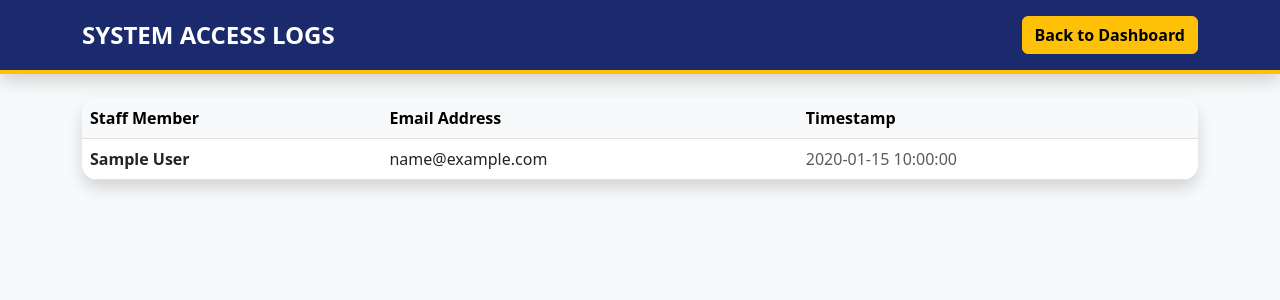
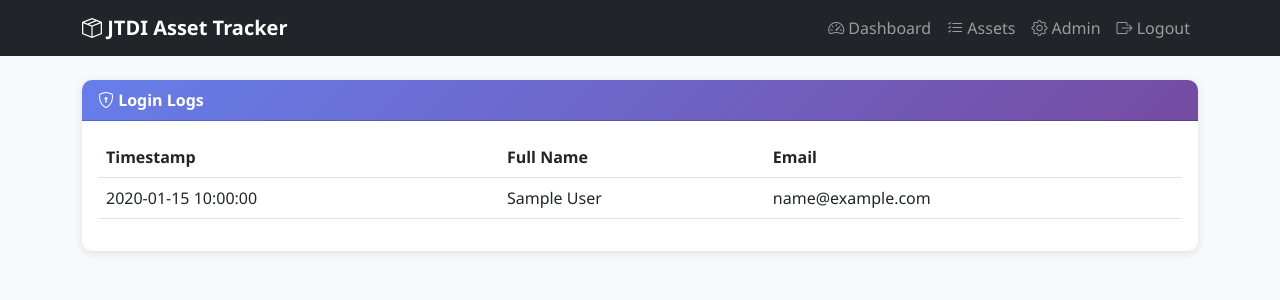
Before and after one commit to Fakhrul0029/Asset-Tracker-System-Together-, a Flask app: page /admin/logs in a window 1280 px wide. Shown: the top 300 px of the page. Run offline with Flask 3, Linux system fonts and the light colour scheme; the visitor is signed in with stand-in values (Sample User, id 1); a database or web service that is not in the repository returns one stand-in record (values such as "Sample title"); some libraries are stand-ins or nearby versions.

Commit message:
Revamp login logs page with new layout and styles

```diff
--- a/templates/login_logs.html
+++ b/templates/login_logs.html
@@ -1,35 +1,104 @@
 <!DOCTYPE html>
-<html>
+<html lang="en">
 <head>
-    <title>Access Logs - JTDI</title>
-    <link rel="stylesheet" href="https://cdn.jsdelivr.net/npm/bootstrap@5.3.0/dist/css/bootstrap.min.css">
+    <meta charset="UTF-8">
+    <meta name="viewport" content="width=device-width, initial-scale=1.0">
+    <title>Login Logs - JTDI Asset Tracker</title>
+    <link href="https://cdn.jsdelivr.net/npm/bootstrap@5.3.0/dist/css/bootstrap.min.css" rel="stylesheet">
+    <link rel="stylesheet" href="https://cdn.jsdelivr.net/npm/bootstrap-icons@1.10.0/font/bootstrap-icons.css">
     <style>
-        :root { --navy: #1a2a6c; --gold: #ffc107; }
-        .navbar { background: var(--navy); border-bottom: 4px solid var(--gold); }
+        body {
+            background-color: #f8f9fa;
+            font-family: 'Segoe UI', Tahoma, Geneva, Verdana, sans-serif;
+        }
+        .navbar-brand {
+            font-weight: 600;
+        }
+        .card {
+            border: none;
+            box-shadow: 0 2px 10px rgba(0,0,0,0.1);
+            border-radius: 10px;
+        }
+        .card-header {
+            background: linear-gradient(135deg, #667eea 0%, #764ba2 100%);
+            color: white;
+            border-radius: 10px 10px 0 0 !important;
+            font-weight: 600;
+        }
     </style>
 </head>
-<body class="bg-light">
-    <nav class="navbar navbar-dark p-3 mb-4 shadow">
-        <div class="container d-flex justify-content-between">
-            <h4 class="text-white mb-0 fw-bold">SYSTEM ACCESS LOGS</h4>
-            <a href="/" class="btn btn-warning fw-bold">Back to Dashboard</a>
+<body>
+    <nav class="navbar navbar-expand-lg navbar-dark bg-dark">
+        <div class="container">
+            <a class="navbar-brand" href="{{ url_for('dashboard') }}">
+                <i class="bi bi-box-seam"></i> JTDI Asset Tracker
+            </a>
+            <button class="navbar-toggler" type="button" data-bs-toggle="collapse" data-bs-target="#navbarNav">
+                <span class="navbar-toggler-icon"></span>
+            </button>
+            <div class="collapse navbar-collapse" id="navbarNav">
+                <ul class="navbar-nav ms-auto">
+                    <li class="nav-item">
+                        <a class="nav-link" href="{{ url_for('dashboard') }}">
+                            <i class="bi bi-speedometer2"></i> Dashboard
+                        </a>
+                    </li>
+                    <li class="nav-item">
+                        <a class="nav-link" href="{{ url_for('index') }}">
+                            <i class="bi bi-list-check"></i> Assets
+                        </a>
+                    </li>
+                    <li class="nav-item">
+                        <a class="nav-link" href="{{ url_for('admin_dashboard') }}">
+                            <i class="bi bi-gear"></i> Admin
+                        </a>
+                    </li>
+                    <li class="nav-item">
+                        <a class="nav-link" href="{{ url_for('logout') }}">
+                            <i class="bi bi-box-arrow-right"></i> Logout
+                        </a>
+                    </li>
+                </ul>
+            </div>
         </div>
     </nav>
-    <div class="container">
-        <div class="card shadow border-0 rounded-4 overflow-hidden">
+
+    <div class="container mt-4">
+        <div class="card">
+            <div class="card-header">
+                <i class="bi bi-shield-lock"></i> Login Logs
+            </div>
+            <div class="card-body">
                 <div class="table-responsive">
-                <table class="table table-hover align-middle mb-0">
-                    <thead class="table-light">
-                        <tr><th>Staff Member</th><th>Email Address</th><th>Timestamp</th></tr>
+                    <table class="table table-hover">
+                        <thead>
+                            <tr>
+                                <th>Timestamp</th>
+                                <th>Full Name</th>
+                                <th>Email</th>
+                            </tr>
                         </thead>
                         <tbody>
                             {% for log in logs %}
-                        <tr><td><b>{{ log.full_name }}</b></td><td>{{ log.email }}</td><td class="text-muted">{{ log.login_time }}</td></tr>
+                            <tr>
+                                <td>{{ log.login_time.strftime('%Y-%m-%d %H:%M:%S') if log.login_time else '' }}</td>
+                                <td>{{ log.full_name }}</td>
+                                <td>{{ log.email }}</td>
+                            </tr>
                             {% endfor %}
                         </tbody>
                     </table>
                 </div>
+                {% if not logs %}
+                <div class="text-center text-muted py-4">
+                    <i class="bi bi-inbox fs-1"></i>
+                    <p>No login logs found.</p>
+                </div>
+                {% endif %}
             </div>
         </div>
+    </div>
+
+    <script src="https://cdn.jsdelivr.net/npm/bootstrap@5.3.0/dist/js/bootstrap.bundle.min.js"></script>
 </body>
 </html>
```
Lines whose indentation alone changed are shown as unchanged.
